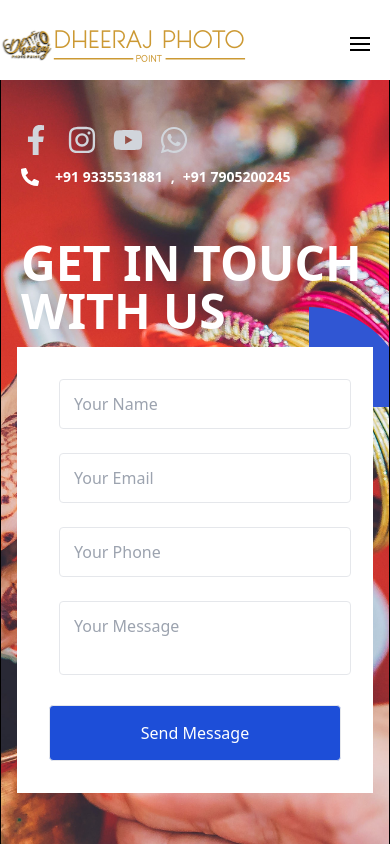
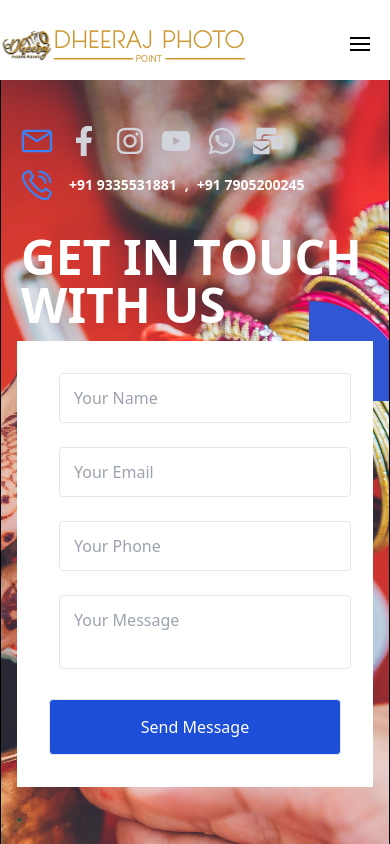
Before and after one commit to tejaspawar1137/photo-point, a Next.js app: page /components/Contact in a window 390 px wide. Shown: the top 844 px of the page. Built offline with nearby package versions, Linux system fonts and the light colour scheme.

Commit message:
FIX : Contact - added better icons and fixed margin and padding'

```diff
--- a/app/components/Contact/page.tsx
+++ b/app/components/Contact/page.tsx
@@ -12,8 +12,8 @@ import {
   FaWhatsapp,
   FaInstagram,
   FaYoutube,
-  FaPhone,
-  FaPhoneAlt
+  FaPhoneAlt,
+  FaMailBulk,
 } from "react-icons/fa";
 
 const Contact = () => {
@@ -102,8 +102,22 @@ const Contact = () => {
         <div></div>
         <div className="container mx-auto">
           <div className="flex flex-wrap  mt-5 sm:mt-28">
-            <div className="lg:hidden flex flex-col sm: pt-10 ml-5 sm: text-5xl sm: font-bold sm: mb-0  font-sans shadow-xlg sm:opacity-80 ">
-              <span className="text-white text-opacity-100 flex flex-row items-center  space-x-4 ">
+            <div className="lg:hidden flex flex-col sm: pt-10 ml-5 sm: text-5xl sm: font-bold sm: mb-0  font-sans shadow-xlg  ">
+              <span style={{opacity:1}} className="text-white  flex flex-row items-center  space-x-4 ">
+                <div className="text-blue-500">
+                  <svg
+                    width="32"
+                    height="32"
+                    viewBox="0 0 32 32"
+                    fill="none"
+                    xmlns="http://www.w3.org/2000/svg"
+                  >
+                    <path
+                      d="M28 4.7998H3.99998C2.29998 4.7998 0.849976 6.1998 0.849976 7.9498V24.1498C0.849976 25.8498 2.24998 27.2998 3.99998 27.2998H28C29.7 27.2998 31.15 25.8998 31.15 24.1498V7.8998C31.15 6.1998 29.7 4.7998 28 4.7998ZM28 7.0498C28.05 7.0498 28.1 7.0498 28.15 7.0498L16 14.8498L3.84998 7.0498C3.89998 7.0498 3.94998 7.0498 3.99998 7.0498H28ZM28 24.9498H3.99998C3.49998 24.9498 3.09998 24.5498 3.09998 24.0498V9.2498L14.8 16.7498C15.15 16.9998 15.55 17.0998 15.95 17.0998C16.35 17.0998 16.75 16.9998 17.1 16.7498L28.8 9.2498V24.0998C28.9 24.5998 28.5 24.9498 28 24.9498Z"
+                      fill="currentColor"
+                    />
+                  </svg>
+                </div>
                 <a
                   href="https://www.facebook.com/Dheerajphotopoint/"
                   target="_blank"
@@ -132,9 +146,44 @@ const Contact = () => {
                 >
                   <FaWhatsapp size={30} /> {/* WhatsApp icon */}
                 </a>
+                <a
+                  href="mailto:dheerajstudio96@gmail.com"
+                  target="_blank"
+                  className="text-gray-300 hover:text-white"
+                >
+                  <FaMailBulk size={30} /> {/* Facebook icon */}
+                </a>
               </span>
               <p className="text-sm mt-3 text-white mb-3 flex items-center gap-2">
-                <FaPhoneAlt size={18} />
+                <div className="text-blue-500">
+                  <svg
+                    width="32"
+                    height="32"
+                    viewBox="0 0 32 32"
+                    fill="none"
+                    xmlns="http://www.w3.org/2000/svg"
+                  >
+                    <g clipPath="url(#clip0_941_17577)">
+                      <path
+                        d="M24.3 31.1499C22.95 31.1499 21.4 30.7999 19.7 30.1499C16.3 28.7999 12.55 26.1999 9.19997 22.8499C5.84997 19.4999 3.24997 15.7499 1.89997 12.2999C0.39997 8.59994 0.54997 5.54994 2.29997 3.84994C2.34997 3.79994 2.44997 3.74994 2.49997 3.69994L6.69997 1.19994C7.74997 0.599942 9.09997 0.899942 9.79997 1.89994L12.75 6.29994C13.45 7.34994 13.15 8.74994 12.15 9.44994L10.35 10.6999C11.65 12.7999 15.35 17.9499 21.25 21.6499L22.35 20.0499C23.2 18.8499 24.55 18.4999 25.65 19.2499L30.05 22.1999C31.05 22.8999 31.35 24.2499 30.75 25.2999L28.25 29.4999C28.2 29.5999 28.15 29.6499 28.1 29.6999C27.2 30.6499 25.9 31.1499 24.3 31.1499ZM3.79997 5.54994C2.84997 6.59994 2.89997 8.74994 3.99997 11.4999C5.24997 14.6499 7.64997 18.0999 10.8 21.2499C13.9 24.3499 17.4 26.7499 20.5 27.9999C23.2 29.0999 25.35 29.1499 26.45 28.1999L28.85 24.0999C28.85 24.0499 28.85 24.0499 28.85 23.9999L24.45 21.0499C24.45 21.0499 24.35 21.0999 24.25 21.2499L23.15 22.8499C22.45 23.8499 21.1 24.1499 20.1 23.4999C13.8 19.5999 9.89997 14.1499 8.49997 11.9499C7.84997 10.8999 8.09997 9.54994 9.09997 8.84994L10.9 7.59994V7.54994L7.94997 3.14994C7.94997 3.09994 7.89997 3.09994 7.84997 3.14994L3.79997 5.54994Z"
+                        fill="currentColor"
+                      />
+                      <path
+                        d="M29.3 14.25C28.7 14.25 28.25 13.8 28.2 13.2C27.8 8.15003 23.65 4.10003 18.55 3.75003C17.95 3.70003 17.45 3.20003 17.5 2.55003C17.55 1.95003 18.05 1.45003 18.7 1.50003C24.9 1.90003 29.95 6.80003 30.45 13C30.5 13.6 30.05 14.15 29.4 14.2C29.4 14.25 29.35 14.25 29.3 14.25Z"
+                        fill="currentColor"
+                      />
+                      <path
+                        d="M24.35 14.7002C23.8 14.7002 23.3 14.3002 23.25 13.7002C22.95 11.0002 20.85 8.90018 18.15 8.55018C17.55 8.50018 17.1 7.90018 17.15 7.30018C17.2 6.70018 17.8 6.25018 18.4 6.30018C22.15 6.75018 25.05 9.65018 25.5 13.4002C25.55 14.0002 25.15 14.5502 24.5 14.6502C24.4 14.7002 24.35 14.7002 24.35 14.7002Z"
+                        fill="currentColor"
+                      />
+                    </g>
+                    <defs>
+                      <clipPath id="clip0_941_17577">
+                        <rect width="32" height="32" fill="white" />
+                      </clipPath>
+                    </defs>
+                  </svg>
+                </div>
                 <a
                   style={{ color: "white" }}
                   href="tel:+919335531881"
@@ -147,7 +196,7 @@ const Contact = () => {
                   +91 7905200245
                 </a>
               </p>
-              <span style={{ color: "white" }} className="mt-10">
+              <span style={{ color: "white" }} className="mt-5">
                 GET IN TOUCH WITH US
               </span>
             </div>
@@ -297,6 +346,13 @@ const Contact = () => {
                   </div>
                   <div className="w-full flex">
                     <div className=" text-opacity-100 flex flex-row items-center  space-x-4 ">
+                      <a
+                        href="mailto:dheerajstudio96@gmail.com"
+                        target="_blank"
+                        className="text-gray-300 hover:text-white"
+                      >
+                        <FaMailBulk size={30} /> {/* Facebook icon */}
+                      </a>
                       <a
                         href="https://www.facebook.com/Dheerajphotopoint/"
                         target="_blank"
```
Also changed, not shown: app/layout.tsx (+8 -5 lines).
